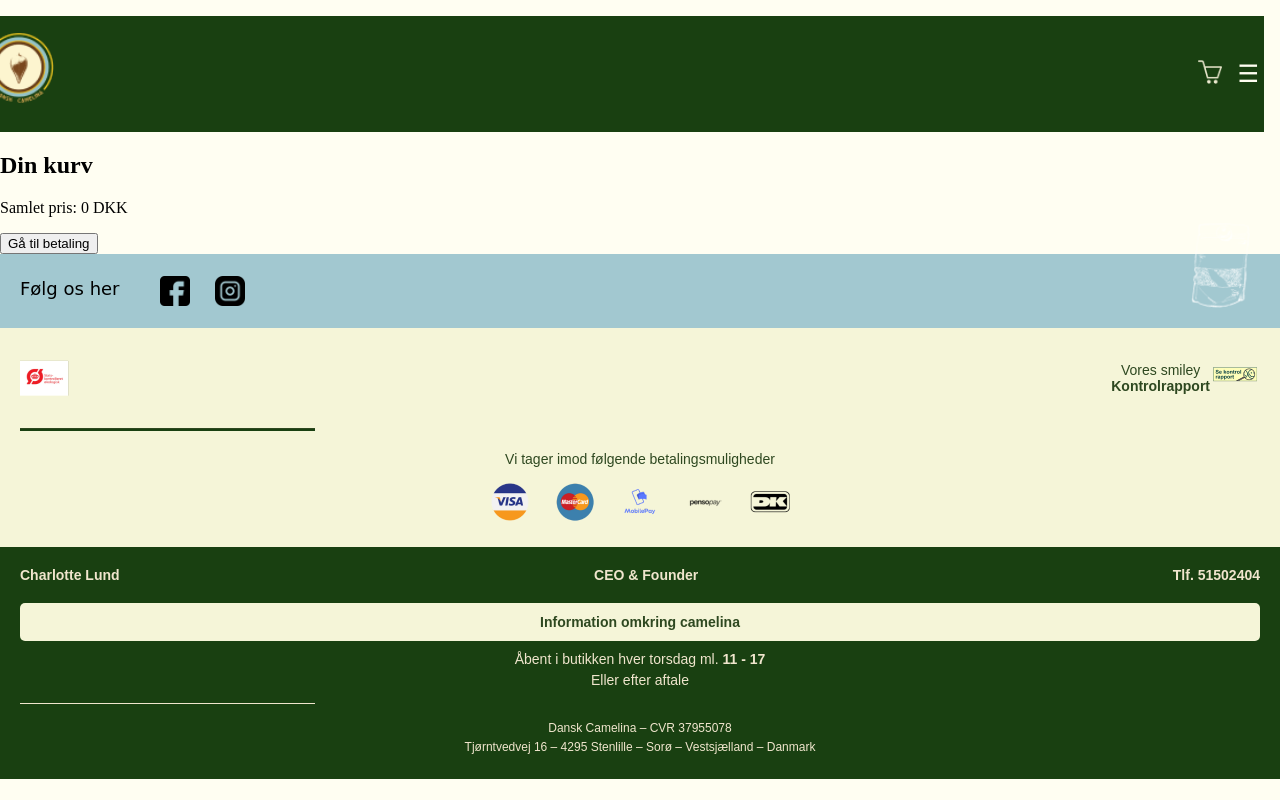
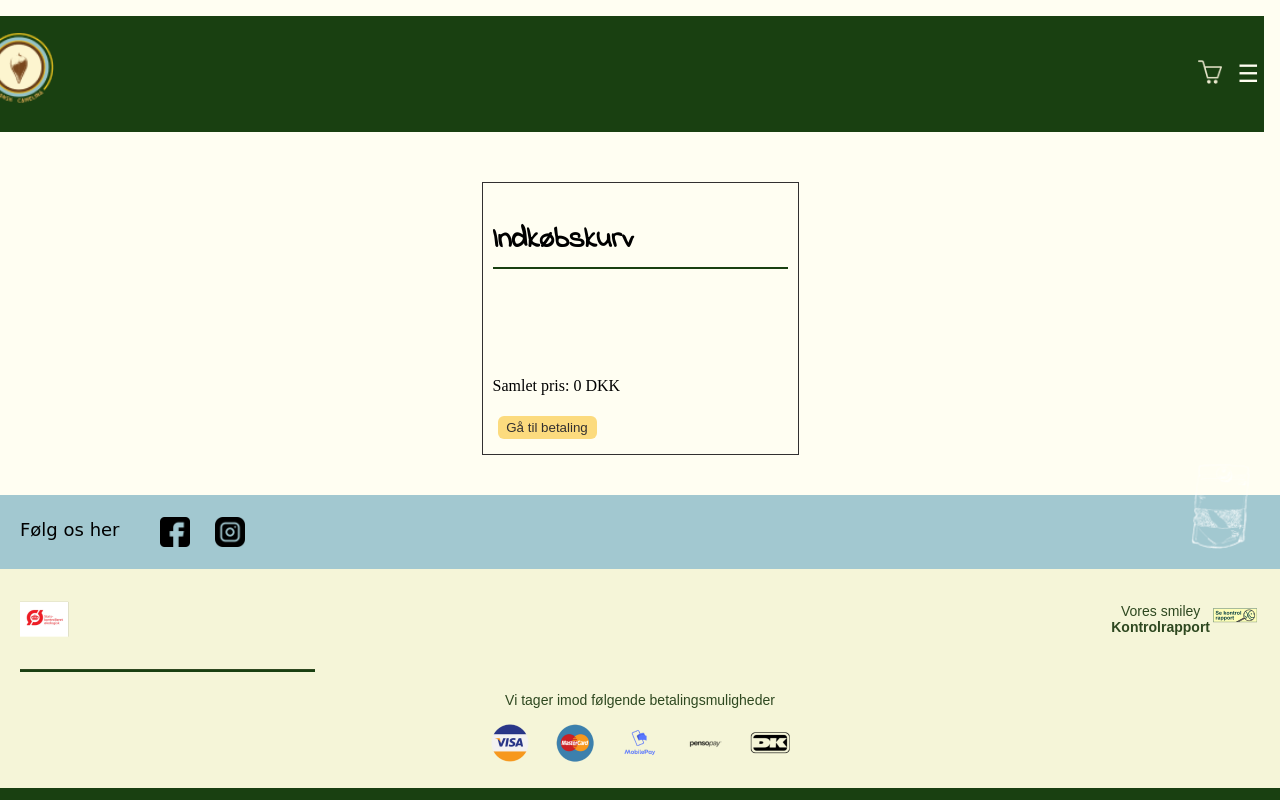
Before and after one commit to Vintherley/EksamenE24, a Vue app: page /basket in a window 1280 px wide. Shown: the top 800 px of the page. Built offline with nearby package versions, Linux system fonts and the light colour scheme; a web font is replaced by a local one.

Commit message:
rettelser af styling og færdiggørelse af opsætning i html og js

```diff
--- a/src/components/OverView.vue
+++ b/src/components/OverView.vue
@@ -1,84 +1,140 @@
 <script setup>
-import { ref, computed } from "vue";
+import { inject, computed } from "vue";
 
-// Data for kurven (mock data, senere kan dette hentes globalt eller via en service)
-const cartItems = ref([
-  {
-    id: 1,
-    name: "Økologisk Dansk Camelina olie - 250ml",
-    price: 105,
-    imageSrc: product2Image,
-    imageAlt: "Produkt billede af en flaske camelina olie.",
-    quantity: 1,
-  },
-]);
+const cart = inject("cart");
+const removeFromCart = inject("removeFromCart");
+const updateQuantity = inject("updateQuantity");
 
-// Funktioner til at justere mængderne
-const increaseQuantity = (item) => {
-  item.quantity++;
-};
-
-const decreaseQuantity = (item) => {
-  if (item.quantity > 1) {
-    item.quantity--;
-  }
-};
-
-// Funktion til at fjerne en vare
-const removeItem = (itemId) => {
-  cartItems.value = cartItems.value.filter((item) => item.id !== itemId);
-};
+// Beregn samlet pris
+const total = computed(() =>
+  cart.reduce((sum, item) => sum + item.price * item.quantity, 0)
+);
+cart: [
+  { id: 1, name: "Produkt 1", price: 100, quantity: 2, imageSrc: "path/to/image1.jpg" },
+  { id: 2, name: "Produkt 2", price: 150, quantity: 1, imageSrc: "path/to/image2.jpg" }
+]
 </script>
 
 <template>
   <div class="basket-view">
-    <h2>Din kurv</h2>
+    <div class="b-title">
+        <h2>Indkøbskurv</h2>
+        <hr>
+    </div>
     <ul>
-      <li v-for="item in cartItems" :key="item.id" class="basket-item">
-        <div class="item-info">
-          <p>{{ item.name }}</p>
-          <p>{{ item.price }} DKK</p>
+      <li v-for="item in cart" :key="item.id">
+        <img :src="item.imageSrc" :alt="item.name" class="item-image" />
+        <p>{{ item.name }}</p>
+        <p>{{ item.price }} DKK</p>
+        <div class="quantity-controls">
+          <button @click="updateQuantity(item.id, item.quantity - 1)">-</button>
+          <span class="b-box">{{ item.quantity }}</span>
+          <button @click="updateQuantity(item.id, item.quantity + 1)">+</button>
         </div>
-        <div class="quantity-controls">
-          <button @click="decreaseQuantity(item)">-</button>
-          <span>{{ item.quantity }}</span>
-          <button @click="increaseQuantity(item)">+</button>
-        </div>
-        <button class="remove-btn" @click="removeItem(item.id)">Fjern</button>
+        <button @click="removeFromCart(item.id)" class="remove-btn"> Fjern</button>
+        <hr class="b-hr">
       </li>
     </ul>
+    <p>Samlet pris: {{ total }} DKK</p>
+    <RouterLink to="/checkout"><button class="payment-btn">Gå til betaling</button></RouterLink>
+
   </div>
 </template>
 
-<style scoped>
-.basket-view {
-  padding: 20px;
+<style>
+.basket-view{
+    display: flex;
+    flex-direction: column;
+    justify-self: center;
+    border: 1px solid #323031 ;
+    width: 295px;
+    height: auto;
+    margin-top: 50px;
+    margin-bottom: 40px;
+    padding: 10px;
+}
+.basket-box{
+    margin-top:60px;
+    margin-bottom: 140px;
+    display: flex;
+    flex-direction: row;
+    justify-self: center;
+    border: solid 1px #194011;
+    width: 300px;
+    height: 500px;
+}
+.basket-box h2{
+margin-left: 10px;
+}
+.item-image {
+  width: 50px; /* Tilpas størrelsen */
+  height: 50px;
+  object-fit: cover; /* Sørg for, at billedet ikke strækkes */
+  border-radius: 4px; /* Rund hjørnerne, hvis ønsket */
+  margin-right: 10px; /* Lidt afstand til teksten */
+  display: inline-block;
+  vertical-align: middle;
+}
+hr {
+  border: none; /* Fjern standardlinje */
+  height: 2px; /* Tykkelse af linjen */
+  background-color: #194011; /* Farve på linjen */
+  width: 295px; /* Fast bredde */
+  margin: 60px 0; /* Centrerer linjen horisontalt */
+}
+.hr-line{
+    margin-left: -165px;
+}
+.overview-basket{
+    margin-top: 80px;
+    margin-left:-300px;
+}
+.payment-btn{
+    margin: 5px;
+  background-color: #FCDB7E;
+  border: none;
+  width: 99px;
+  height: 23px;
+  border-radius: 6px;
+  color: #323031;
+}
+.b-box{
+    margin: 0 3px;
+  font-size: 16px;
+  font-weight: bold;
+  background-color: #96BDC6;
+  color: #323031;
+  padding: 7px 10px;
+  border-radius: 6px;
+}
+.b-title{
+  font-family: "Indie Flower", cursive;
+    font-weight: 400;
+    font-style: normal;
+    font-size: 20px;
+}
+.b-title hr{
+  margin-top: -20px;
+}
+.b-hr{
+  margin-left: -40px;
+
+}
+.quantity-controls button {
+    color: #323031;
+    background-color: transparent;
+    border: none;
+}
+ul{
+    list-style: none;
+}
+.remove-btn{
+    display: flex;
+    flex-direction: row;
+    justify-self: end;
+    color: red;
+    background-color: transparent;
+    border: none;
 }
 
-.basket-item {
-  display: flex;
-  justify-content: space-between;
-  align-items: center;
-  padding: 10px;
-  border-bottom: 1px solid #ccc;
-}
-
-.item-info {
-  flex: 1;
-}
-
-.quantity-controls {
-  display: flex;
-  align-items: center;
-  gap: 10px;
-}
-
-.remove-btn {
-  background-color: #e74c3c;
-  color: white;
-  border: none;
-  padding: 5px 10px;
-  cursor: pointer;
-  border-radius: 4px;
-}
 </style>
--- a/src/components/Products.vue
+++ b/src/components/Products.vue
@@ -64,12 +64,15 @@ const handleAddToCart = (product) => {
         <img :src="product.imageSrc" :alt="product.imageAlt" class="product-image"/>
       <h3>{{ product.name }}</h3>
       <p>{{ product.price }} DKK</p>
-      <div>
+      <div class="quantity-controls">
         <button @click="product.quantity++">+</button>
-        <span>{{ product.quantity }}</span>
+        <span class="box">{{ product.quantity }}</span>
         <button @click="product.quantity > 1 ? product.quantity-- : null">-</button>
       </div>
-      <button @click="handleAddToCart(product)">Tilføj til kurv</button>
+      <div class="action-buttons">
+        <button>Læs mere</button>
+        <button @click="handleAddToCart(product)">Tilføj til kurv</button>
+    </div>
     </div>
     <div v-if="showPopup" class="popup">{{ popupMessage }}</div>
   </div>
@@ -87,6 +90,7 @@ const handleAddToCart = (product) => {
 .product-item {
   border: 1px solid #ccc;
   background-color: #194011;
+  color: #FFFEF2;
   padding: 16px;
   text-align: center;
   border-radius: 8px;
@@ -136,6 +140,7 @@ const handleAddToCart = (product) => {
   font-size: 16px;
   font-weight: bold;
   background-color: #96BDC6;
+  color: #323031;
   padding: 7px 10px;
   border-radius: 6px;
 }
@@ -167,7 +172,7 @@ const handleAddToCart = (product) => {
 }
 
 .popup {
-  position: absolute;
+  position: fixed;
   top: 50%;
   left: 50%;
   transform: translate(-50%, -50%);
--- a/src/views/Basket.vue
+++ b/src/views/Basket.vue
@@ -1,62 +1,12 @@
 <script setup>
 import { inject, computed } from "vue";
-
-const cart = inject("cart");
-const removeFromCart = inject("removeFromCart");
-const updateQuantity = inject("updateQuantity");
-
-// Beregn samlet pris
-const total = computed(() =>
-  cart.reduce((sum, item) => sum + item.price * item.quantity, 0)
-);
+import basket from '../components/OverView.vue'
 </script>
 
 <template>
-  <div class="basket-view">
-    <h2>Din kurv</h2>
-    <ul>
-      <li v-for="item in cart" :key="item.id">
-        <p>{{ item.name }}</p>
-        <p>{{ item.price }} DKK</p>
-        <div>
-          <button @click="updateQuantity(item.id, item.quantity - 1)">-</button>
-          <span>{{ item.quantity }}</span>
-          <button @click="updateQuantity(item.id, item.quantity + 1)">+</button>
-        </div>
-        <button @click="removeFromCart(item.id)">Fjern</button>
-      </li>
-    </ul>
-    <p>Samlet pris: {{ total }} DKK</p>
-    <RouterLink to="/checkout"><button>Gå til betaling</button></RouterLink>
-  </div>
+<basket/>
 </template>
 
 <style>
-.basket-box{
-    margin-top:60px;
-    margin-bottom: 140px;
-    display: flex;
-    flex-direction: row;
-    justify-self: center;
-    border: solid 1px #194011;
-    width: 300px;
-    height: 500px;
-}
-.basket-box h2{
-margin-left: 10px;
-}
-hr {
-  border: none; /* Fjern standardlinje */
-  height: 2px; /* Tykkelse af linjen */
-  background-color: #194011; /* Farve på linjen */
-  width: 295px; /* Fast bredde */
-  margin: 60px 0; /* Centrerer linjen horisontalt */
-}
-.hr-line{
-    margin-left: -165px;
-}
-.overview-basket{
-    margin-top: 80px;
-    margin-left:-300px;
-}
+
 </style>
```
